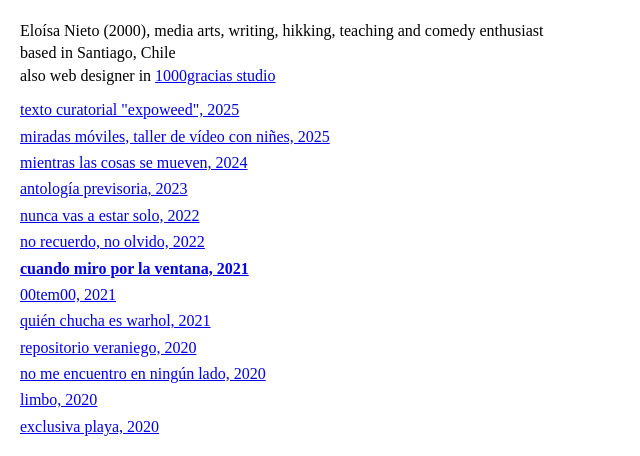
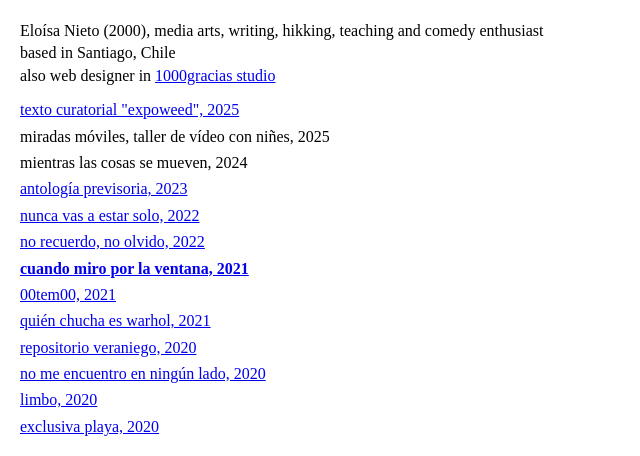
Before and after one commit to eloisa2000/eloisa2000.github.io, a plain HTML site: page index.html in a window 1280 px wide. Shown: the top 456 px of the page, without its empty margins (0-640 px from the left). Drawn offline with Linux system fonts and the light colour scheme.

Commit message:
index.html

```diff
--- a/index.html
+++ b/index.html
@@ -47,8 +47,8 @@
   <div class="content">
     <ul>
       <li><a href="feliz-420-amigas-y-amigos.pdf">texto curatorial "expoweed", 2025</a></li>
-      <li><a href="miradas-moviles.mp4">miradas móviles, taller de vídeo con niñes, 2025</a></li>
-      <li><a href="mientras-las-cosas-se-mueven.mp4">mientras las cosas se mueven, 2024</a></li>
+      <li>miradas móviles, taller de vídeo con niñes, 2025</li>
+      <li>mientras las cosas se mueven, 2024</li>
       <li><a href="antologia-previsoria">antología previsoria, 2023</a></li>
       <li><a href="https://issuu.com/eloisaniba/docs/nunca_vas_a_estar_solo">nunca vas a estar solo, 2022</a></li>
       <li><a href="https://vimeo.com/792997867?share=copy">no recuerdo, no olvido, 2022</a></li>
```
